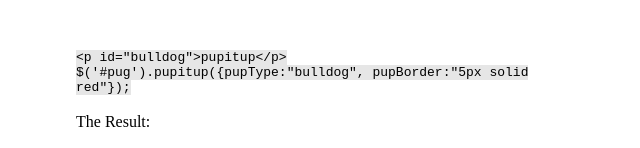
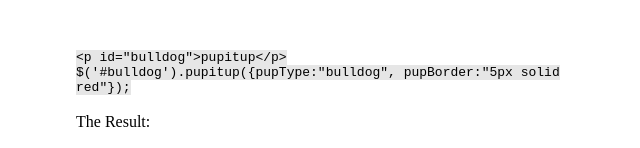
Before and after one commit to AustinTruex68/pupitup, a website: page index.html in a window 1280 px wide. Shown: the part 961-1109 px from the top of the page, without its empty margins (314-954 px from the left). Drawn offline with nearby package versions, Linux system fonts and the light colour scheme; no server answers.

```diff
--- a/index.html
+++ b/index.html
@@ -57,7 +57,7 @@
             <br>
             <code style="background-color: #E6E6E6">&lt;p id="bulldog">pupitup&lt;/p></code>
             <br>
-            <code style="background-color: #E6E6E6">$('#pug').pupitup({pupType:"bulldog", pupBorder:"5px solid red"});</code>
+            <code style="background-color: #E6E6E6">$('#bulldog').pupitup({pupType:"bulldog", pupBorder:"5px solid red"});</code>
             <br>
             <br> The Result:
             <br>
```
